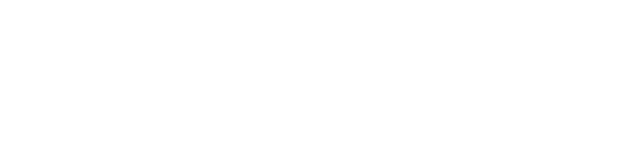
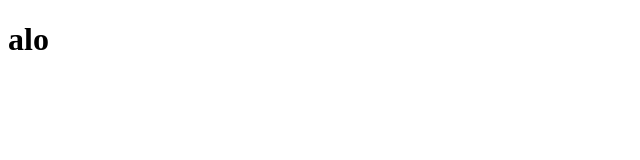
Before and after one commit to LuisGustavo07/aula02, a plain HTML site: page index.html in a window 1280 px wide. Shown: the full height of the page, 0-640 px from the left. Drawn offline with Linux system fonts and the light colour scheme.

Commit message:
atualizaçao

```diff
--- a/index.html
+++ b/index.html
@@ -6,6 +6,6 @@
     <title>Document</title>
 </head>
 <body>
-
+    <h1>alo</h1>
 </body>
 </html>
```
